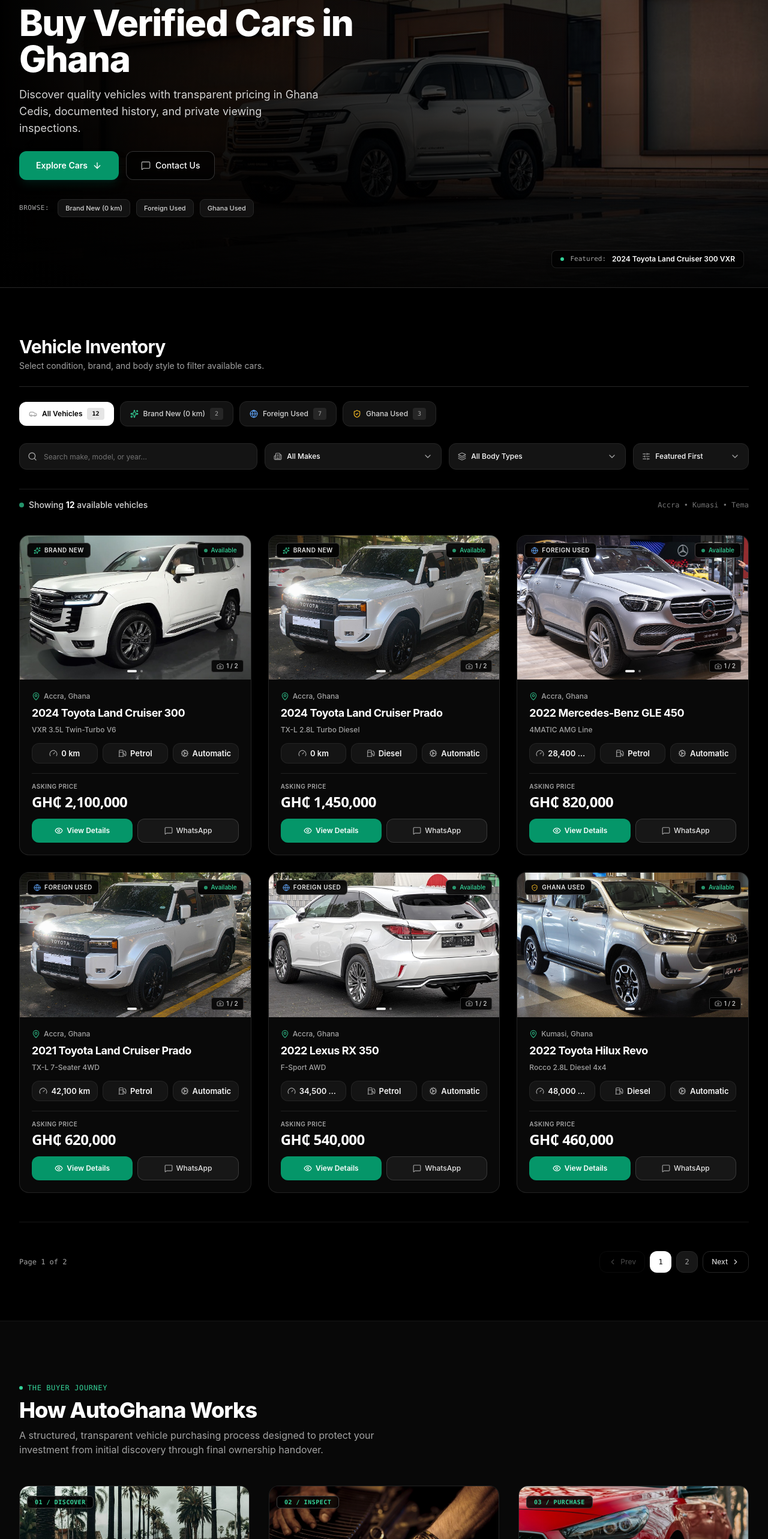
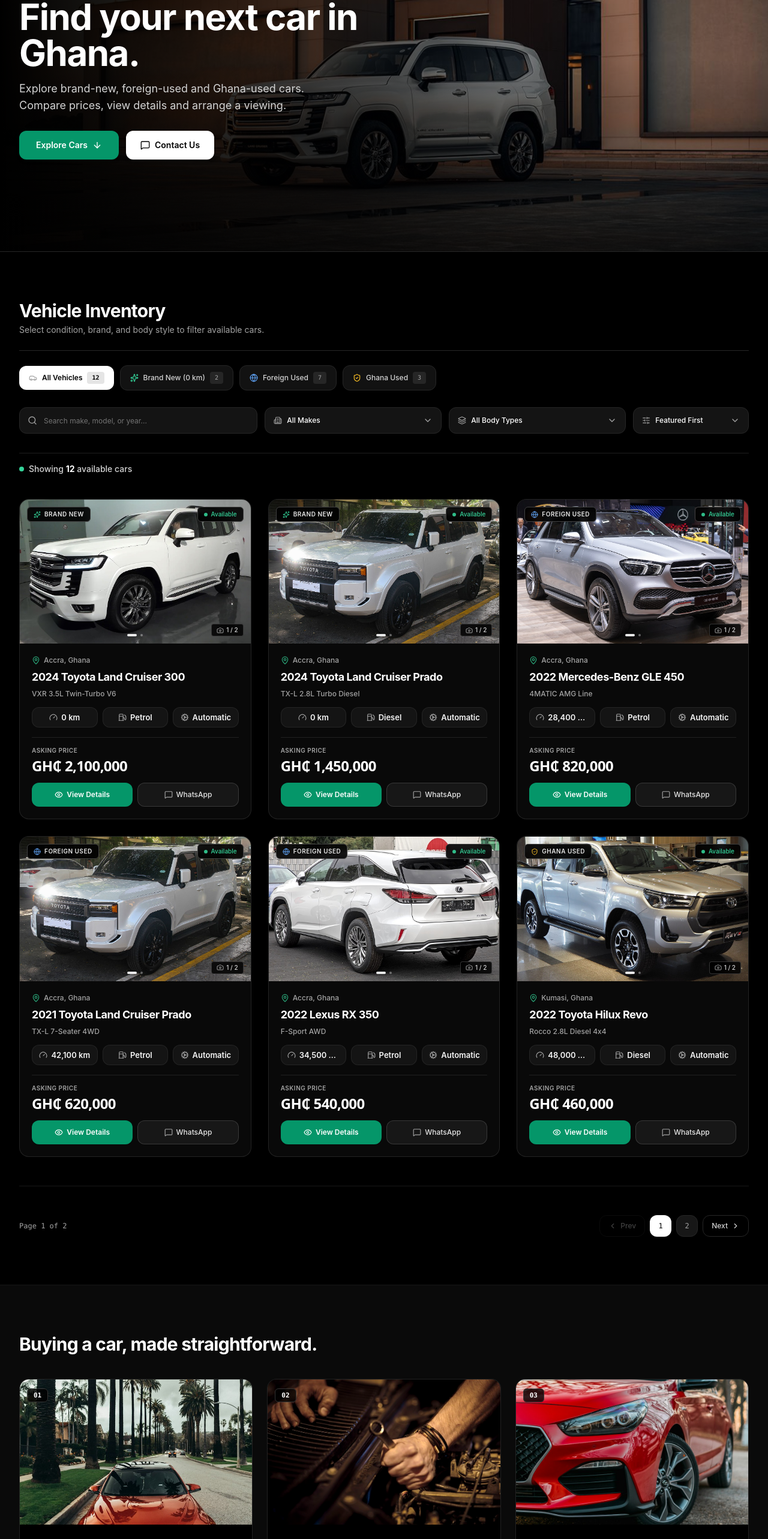
Before and after one commit to henryamos/car-sales, a Next.js app: page / in a window 1280 px wide. Shown: the part 220-2786 px from the top of the page at 60% size. Built offline with nearby package versions, Linux system fonts and the light colour scheme.

Commit message:
feat: simplify hero, conversational copy, and restrained editorial layout

```diff
--- a/src/components/hero/HeroSection.tsx
+++ b/src/components/hero/HeroSection.tsx
@@ -2,110 +2,63 @@
 
 import React from "react";
 import Image from "next/image";
-import Link from "next/link";
 import { ArrowDown, MessageSquare } from "lucide-react";
 
 const WHATSAPP_NUMBER = "233559888003";
 
 export function HeroSection() {
   return (
-    <section className="relative w-full min-h-[580px] sm:min-h-[640px] lg:min-h-[700px] flex items-center bg-black border-b border-neutral-800 overflow-hidden pt-16 pb-12 sm:pb-0">
-      {/* Full-Width Cinematic Automotive Background (Concept A) */}
+    <section className="relative w-full min-h-[520px] sm:min-h-[580px] lg:min-h-[640px] flex items-center bg-black border-b border-neutral-800 overflow-hidden pt-16">
+      {/* Full-Width Automotive Photography (Clean Lighting, High Vehicle Visibility) */}
       <div className="absolute inset-0 z-0 pointer-events-none">
         <Image
           src="/images/hero-cinematic.jpg"
-          alt="2024 Toyota Land Cruiser 300 VXR at AutoGhana"
+          alt="Featured automobile at AutoGhana"
           fill
           priority
           unoptimized
           sizes="100vw"
-          className="object-cover object-[72%_center] sm:object-[75%_center] lg:object-[80%_center]"
+          className="object-cover object-[70%_center] sm:object-[75%_center] lg:object-[78%_center]"
         />
 
-        {/* Cinematic Gradient Vignettes:
-            - Left: Deep, opaque negative space ensuring 100% typography contrast
-            - Right: Gradual transition revealing the full Land Cruiser 300
-            - Top & Bottom: Soft architectural vignettes to blend into navbar and inventory
-        */}
-        <div className="absolute inset-0 bg-gradient-to-r from-black via-black/90 via-40% to-transparent sm:via-black/80 sm:via-48% sm:to-black/20" />
-        <div className="absolute inset-0 bg-gradient-to-t from-black via-black/30 to-transparent opacity-90" />
-        <div className="absolute inset-0 bg-gradient-to-b from-black/70 via-transparent to-transparent opacity-80" />
+        {/* Clean directional gradient: dark negative space on the left, full vehicle impact on the right */}
+        <div className="absolute inset-0 bg-gradient-to-r from-black via-black/85 via-40% to-transparent sm:via-black/70 sm:via-45% to-transparent" />
+        <div className="absolute inset-0 bg-gradient-to-t from-black/70 via-transparent to-transparent" />
       </div>
 
-      {/* Main Content: Left-Aligned Editorial Hierarchy */}
+      {/* Main Content: Confident, Natural & Restrained */}
       <div className="relative z-10 w-full max-w-7xl mx-auto px-4 sm:px-6 lg:px-8 py-16 sm:py-20 lg:py-24">
-        <div className="max-w-xl lg:max-w-2xl flex flex-col items-start">
-          {/* 1. Small Brand Eyebrow */}
-          <div className="inline-flex items-center gap-2 px-3 py-1 rounded-full bg-emerald-500/10 border border-emerald-500/25 text-emerald-400 text-[11px] font-mono tracking-widest uppercase mb-5 backdrop-blur-sm">
-            <span className="w-1.5 h-1.5 rounded-full bg-emerald-400 animate-pulse" />
-            <span>PREMIUM AUTOMOTIVE MARKETPLACE</span>
-          </div>
-
-          {/* 2. Bold Cinematic Headline */}
-          <h1 className="text-4xl sm:text-5xl lg:text-6xl font-extrabold text-white tracking-tight leading-[1.08]">
-            Buy Verified Cars in Ghana
+        <div className="max-w-xl lg:max-w-2xl flex flex-col items-start gap-4">
+          <h1 className="text-4xl sm:text-5xl lg:text-6xl font-bold text-white tracking-tight leading-[1.1]">
+            Find your next car in Ghana.
           </h1>
 
-          {/* 3. Short Supporting Statement */}
-          <p className="text-sm sm:text-base lg:text-lg text-neutral-300 leading-relaxed font-normal mt-4 max-w-lg">
-            Discover quality vehicles with transparent pricing in Ghana Cedis, documented history, and private viewing inspections.
+          <p className="text-base sm:text-lg text-neutral-300 leading-relaxed font-normal max-w-lg">
+            Explore brand-new, foreign-used and Ghana-used cars. Compare prices, view details and arrange a viewing.
           </p>
 
-          {/* 4. Action Hierarchy: Green Primary CTA + Outlined Secondary */}
-          <div className="flex flex-col sm:flex-row items-stretch sm:items-center gap-3 pt-6 w-full sm:w-auto">
-            {/* Primary Action: Solid Green */}
+          <div className="flex flex-col sm:flex-row items-stretch sm:items-center gap-3 pt-3 w-full sm:w-auto">
+            {/* Primary Action: Green */}
             <a
               href="#inventory"
-              className="h-12 px-7 rounded-xl bg-emerald-600 hover:bg-emerald-500 text-white font-semibold text-xs sm:text-sm flex items-center justify-center gap-2 transition-colors shadow-lg shadow-emerald-950/50"
+              className="h-12 px-7 rounded-xl bg-emerald-600 hover:bg-emerald-500 text-white font-semibold text-xs sm:text-sm flex items-center justify-center gap-2 transition-colors shadow-md"
             >
               <span>Explore Cars</span>
               <ArrowDown className="w-4 h-4" />
             </a>
 
-            {/* Secondary Action: Outlined Dark */}
+            {/* Secondary Action: White High-Contrast */}
             <a
               href={`https://wa.me/${WHATSAPP_NUMBER}?text=Hello%20AutoGhana,%20inquiring%20about%20available%20cars.`}
               target="_blank"
               rel="noopener noreferrer"
-              className="h-12 px-6 rounded-xl bg-black/60 hover:bg-neutral-900 text-white font-medium text-xs sm:text-sm border border-neutral-700/80 hover:border-neutral-500 flex items-center justify-center gap-2 transition-colors backdrop-blur-sm"
+              className="h-12 px-6 rounded-xl bg-white hover:bg-neutral-100 text-black font-semibold text-xs sm:text-sm flex items-center justify-center gap-2 transition-colors shadow-md"
             >
-              <MessageSquare className="w-4 h-4 text-neutral-400" />
+              <MessageSquare className="w-4 h-4 text-black" />
               <span>Contact Us</span>
             </a>
           </div>
-
-          {/* 5. Quick Condition Links */}
-          <div className="pt-8 flex flex-wrap items-center gap-2 sm:gap-2.5 text-xs">
-            <span className="text-[11px] font-mono text-neutral-400 uppercase tracking-wider mr-1">
-              Browse:
-            </span>
-            <Link
-              href="/?condition=Brand+New#inventory"
-              className="px-3 py-1.5 rounded-lg bg-neutral-900/80 hover:bg-neutral-800 text-neutral-300 hover:text-white border border-neutral-800 hover:border-neutral-700 text-[11px] font-medium transition-colors backdrop-blur-sm"
-            >
-              Brand New (0 km)
-            </Link>
-            <Link
-              href="/?condition=Foreign+Used#inventory"
-              className="px-3 py-1.5 rounded-lg bg-neutral-900/80 hover:bg-neutral-800 text-neutral-300 hover:text-white border border-neutral-800 hover:border-neutral-700 text-[11px] font-medium transition-colors backdrop-blur-sm"
-            >
-              Foreign Used
-            </Link>
-            <Link
-              href="/?condition=Ghana+Used#inventory"
-              className="px-3 py-1.5 rounded-lg bg-neutral-900/80 hover:bg-neutral-800 text-neutral-300 hover:text-white border border-neutral-800 hover:border-neutral-700 text-[11px] font-medium transition-colors backdrop-blur-sm"
-            >
-              Ghana Used
-            </Link>
-          </div>
         </div>
-      </div>
-
-      {/* Minimal Editorial Vehicle Label (Bottom Right) */}
-      <div className="absolute bottom-6 right-6 lg:bottom-8 lg:right-10 z-10 pointer-events-none hidden sm:flex items-center gap-2.5 px-3.5 py-1.5 rounded-lg bg-black/70 border border-neutral-800/80 backdrop-blur-md shadow-lg">
-        <span className="w-1.5 h-1.5 rounded-full bg-emerald-400" />
-        <span className="text-[11px] font-mono text-neutral-400">Featured:</span>
-        <span className="text-xs font-semibold text-white">2024 Toyota Land Cruiser 300 VXR</span>
       </div>
     </section>
   );
--- a/src/components/layout/Footer.tsx
+++ b/src/components/layout/Footer.tsx
@@ -24,7 +24,7 @@ export function Footer() {
               </span>
             </Link>
             <p className="text-xs sm:text-sm text-neutral-400 leading-relaxed max-w-sm">
-              AutoGhana is Ghana&apos;s verified automotive marketplace, connecting car buyers with authentic Brand New, Foreign Used, and Ghana Used vehicles with zero phantom listings and direct Ghana Cedis pricing.
+              Discover brand-new, foreign-used and Ghana-used cars with clear prices in Ghana Cedis. Schedule a viewing or speak directly with our team.
             </p>
             <div className="pt-2">
               <a
@@ -34,7 +34,7 @@ export function Footer() {
                 className="inline-flex items-center gap-2 px-3.5 py-1.5 rounded-lg bg-emerald-950/40 border border-emerald-800/50 text-emerald-400 hover:text-emerald-300 text-xs font-medium transition-colors"
               >
                 <MessageSquare className="w-3.5 h-3.5" />
-                <span>Chat with our Accra Desk</span>
+                <span>Chat with our team</span>
               </a>
             </div>
           </div>
--- a/src/components/sections/AboutUs.tsx
+++ b/src/components/sections/AboutUs.tsx
@@ -2,115 +2,81 @@
 
 import React from "react";
 import Image from "next/image";
-import { CheckCircle2, ShieldCheck, ArrowRight } from "lucide-react";
+import { ArrowRight, Check } from "lucide-react";
 
 export function AboutUs() {
-  const pillars = [
+  const reasons = [
     {
-      title: "Clear vehicle information",
-      desc: "Authentic photographs of the exact vehicle in Ghana, matching mileage, documented VIN chassis references, and transparent specification sheets.",
+      title: "Clear vehicle details",
+      desc: "See the price, mileage, specifications and available photos before making an enquiry.",
     },
     {
-      title: "Transparent pricing in Ghana Cedis",
-      desc: "Direct, honest prices quoted openly in GH₵ with zero hidden exchange-rate volatility or speculative middleman inflation.",
+      title: "Prices in Ghana Cedis",
+      desc: "Browse vehicles with prices displayed in GH₵.",
     },
     {
-      title: "Convenient viewing enquiries",
-      desc: "Private scheduled viewings at verified hubs in Accra and Kumasi. We actively encourage computer diagnostics and independent mechanic assessments.",
-    },
-    {
-      title: "Complete documentation standards",
-      desc: "Verified DVLA registration compliance, authentic customs duty clearance receipts, and legally backed title transfer documentation.",
+      title: "Arrange a viewing",
+      desc: "Speak with our team and schedule a time to see a vehicle in person.",
     },
   ];
 
   return (
-    <section id="about" className="w-full bg-black py-20 sm:py-24 border-b border-neutral-900 overflow-hidden">
+    <section id="about" className="w-full bg-black py-16 sm:py-20 border-b border-neutral-900">
       <div className="max-w-7xl mx-auto px-4 sm:px-6 lg:px-8">
-        <div className="grid grid-cols-1 lg:grid-cols-12 gap-12 lg:gap-16 items-center">
-          {/* Left: Atmospheric Photography Showcase */}
-          <div className="lg:col-span-6 relative">
-            {/* Ambient Backlight */}
-            <div className="absolute -inset-4 bg-emerald-950/20 rounded-3xl blur-2xl pointer-events-none" />
-
-            <div className="relative aspect-[4/3] sm:aspect-[16/11] rounded-3xl overflow-hidden border border-neutral-800 shadow-2xl bg-neutral-900 group">
+        <div className="grid grid-cols-1 lg:grid-cols-12 gap-10 lg:gap-14 items-center">
+          {/* Showroom Image */}
+          <div className="lg:col-span-6">
+            <div className="relative aspect-[4/3] sm:aspect-[16/11] rounded-2xl overflow-hidden border border-neutral-800 bg-neutral-900">
               <Image
                 src="/images/editorial/why-autoghana.jpg"
-                alt="AutoGhana Dealership Showroom Experience"
+                alt="AutoGhana dealership showroom"
                 fill
                 unoptimized
                 sizes="(max-width: 1024px) 100vw, 50vw"
-                className="object-cover object-center group-hover:scale-105 transition-transform duration-700 ease-out"
+                className="object-cover object-center"
               />
-              <div className="absolute inset-0 bg-gradient-to-t from-black via-black/20 to-transparent opacity-70" />
-
-              {/* Floating Trust Badge */}
-              <div className="absolute bottom-4 left-4 right-4 sm:bottom-6 sm:left-6 sm:right-6 z-10">
-                <div className="p-4 rounded-2xl bg-black/85 border border-neutral-700/80 backdrop-blur-md shadow-xl flex items-center justify-between gap-4">
-                  <div className="flex items-center gap-3">
-                    <div className="p-2.5 rounded-xl bg-emerald-500/10 border border-emerald-500/20 text-emerald-400 shrink-0">
-                      <ShieldCheck className="w-5 h-5" />
-                    </div>
-                    <div>
-                      <h4 className="text-xs sm:text-sm font-bold text-white">
-                        Verified On-The-Ground Inventory
-                      </h4>
-                      <p className="text-[11px] text-neutral-400">
-                        Physical presence in Accra &bull; Transparent inspection process
-                      </p>
-                    </div>
-                  </div>
-                </div>
-              </div>
             </div>
           </div>
 
-          {/* Right: Editorial Narrative & Pillars */}
+          {/* 3 Natural, Practical Points */}
           <div className="lg:col-span-6 flex flex-col items-start gap-6">
             <div>
-              <span className="text-xs font-mono uppercase tracking-widest text-emerald-400 font-semibold">
-                WHY AUTOGHANA
-              </span>
-              <h2 className="text-3xl sm:text-4xl font-extrabold text-white tracking-tight leading-tight mt-2">
-                A more confident way to buy your next car.
+              <h2 className="text-2xl sm:text-3xl font-bold text-white tracking-tight">
+                Why AutoGhana
               </h2>
-              <p className="text-sm sm:text-base text-neutral-300 leading-relaxed font-normal mt-3.5">
-                We believe buying a car should begin with clear information, honest communication, and a straightforward customer experience. AutoGhana eliminates phantom listings and speculative middleman markups.
+              <p className="text-xs sm:text-sm text-neutral-400 mt-2 leading-relaxed">
+                We make finding and buying cars straightforward with upfront details, local pricing and direct support.
               </p>
             </div>
 
-            {/* Value Points List */}
-            <div className="flex flex-col gap-4 w-full pt-2">
-              {pillars.map((pillar, idx) => (
+            <div className="flex flex-col gap-4 w-full">
+              {reasons.map((item, idx) => (
                 <div
                   key={idx}
-                  className="p-4 rounded-xl bg-neutral-950 border border-neutral-800/80 hover:border-neutral-700 transition-colors flex items-start gap-3.5"
+                  className="p-4 rounded-xl bg-neutral-950 border border-neutral-800/80 flex items-start gap-3.5"
                 >
                   <div className="p-1 rounded-full bg-emerald-500/10 text-emerald-400 mt-0.5 shrink-0">
-                    <CheckCircle2 className="w-4 h-4" />
+                    <Check className="w-4 h-4" />
                   </div>
                   <div>
-                    <h3 className="text-sm font-bold text-white tracking-tight">
-                      {pillar.title}
+                    <h3 className="text-sm font-semibold text-white tracking-tight">
+                      {item.title}
                     </h3>
                     <p className="text-xs text-neutral-400 leading-relaxed mt-1">
-                      {pillar.desc}
+                      {item.desc}
                     </p>
                   </div>
                 </div>
               ))}
             </div>
 
-            {/* Quick Link */}
-            <div className="pt-2">
             <a
               href="#inventory"
               className="inline-flex items-center gap-2 text-xs font-semibold text-emerald-400 hover:text-emerald-300 transition-colors"
             >
-                <span>Browse our verified cars</span>
+              <span>Explore available cars</span>
               <ArrowRight className="w-3.5 h-3.5" />
             </a>
-            </div>
           </div>
         </div>
       </div>
--- a/src/components/sections/FeaturedInventory.tsx
+++ b/src/components/sections/FeaturedInventory.tsx
@@ -299,9 +299,9 @@ function InventoryContent() {
       {/* Results Count & Inventory Status Bar with Generous Separation */}
       <div className="mt-6 mb-8 pt-4 pb-2 border-t border-neutral-800/80 flex flex-col sm:flex-row sm:items-center justify-between gap-3 text-xs">
         <div className="flex items-center gap-2">
-          <span className="w-2 h-2 rounded-full bg-emerald-400 animate-pulse" />
+          <span className="w-2 h-2 rounded-full bg-emerald-400" />
           <span className="text-neutral-300 font-medium text-xs sm:text-sm">
-            Showing <strong className="text-white font-bold">{filteredCars.length}</strong> available vehicle{filteredCars.length === 1 ? "" : "s"}
+            Showing <strong className="text-white font-bold">{filteredCars.length}</strong> available car{filteredCars.length === 1 ? "" : "s"}
             {hasActiveFilters && (
               <span className="text-neutral-400 font-normal ml-1.5">
                 (filtered from {CARS_DATA.length} total)
@@ -310,10 +310,6 @@ function InventoryContent() {
           </span>
         </div>
 
-        <div className="flex items-center gap-3 text-xs text-neutral-400">
-          <span className="hidden sm:inline-block text-neutral-500 font-mono">
-            Accra &bull; Kumasi &bull; Tema
-          </span>
         {hasActiveFilters && (
           <button
             type="button"
@@ -324,7 +320,6 @@ function InventoryContent() {
             <span>Reset All Filters</span>
           </button>
         )}
-        </div>
       </div>
 
       {/* Inventory Cars Grid with Elevated Separation */}
--- a/src/components/sections/HowItWorks.tsx
+++ b/src/components/sections/HowItWorks.tsx
@@ -2,106 +2,66 @@
 
 import React from "react";
 import Image from "next/image";
-import { Search, ShieldCheck, KeyRound, CheckCircle2 } from "lucide-react";
 
 export function HowItWorks() {
   const steps = [
     {
       num: "01",
-      tag: "DISCOVER",
-      title: "Discover Verified Cars",
-      desc: "Explore authentic showroom inventory with genuine photographs of the actual automobile, exact mileage, and transparent Ghana Cedis (GH₵) asking prices.",
+      title: "Find Your Car",
+      desc: "Browse available vehicles and compare their prices, features and condition.",
       image: "/images/editorial/step-discover.jpg",
-      highlight: "Authentic Photography • No Phantom Listings",
-      icon: <Search className="w-4 h-4 text-emerald-400" />,
     },
     {
       num: "02",
-      tag: "INSPECT",
-      title: "Physical Diagnostic Inspection",
-      desc: "Arrange a private viewing at verified locations across Accra and Kumasi. Bring your trusted mechanic for complete computer diagnostics and road testing.",
+      title: "Book a Viewing",
+      desc: "Contact our team to arrange a viewing and inspect the vehicle before making a decision.",
       image: "/images/editorial/step-inspect.jpg",
-      highlight: "Accra & Kumasi Viewings • Diagnostics Welcome",
-      icon: <ShieldCheck className="w-4 h-4 text-emerald-400" />,
     },
     {
       num: "03",
-      tag: "PURCHASE",
-      title: "Secure Purchase & Handover",
-      desc: "Complete direct transaction with verified DVLA registration papers, customs clearance documentation, and lawful ownership transfer.",
+      title: "Make It Yours",
+      desc: "Confirm the vehicle details, agree on the purchase and complete the necessary paperwork.",
       image: "/images/editorial/step-purchase.jpg",
-      highlight: "DVLA Verified • Customs Clearance In Hand",
-      icon: <KeyRound className="w-4 h-4 text-emerald-400" />,
     },
   ];
 
   return (
-    <section id="how-it-works" className="w-full bg-neutral-950/80 border-t border-b border-neutral-900 py-20 sm:py-24">
+    <section id="how-it-works" className="w-full bg-neutral-950 border-t border-b border-neutral-900 py-16 sm:py-20">
       <div className="max-w-7xl mx-auto px-4 sm:px-6 lg:px-8">
-        {/* Section Header */}
-        <div className="max-w-2xl">
-          <div className="inline-flex items-center gap-2 text-xs font-mono uppercase tracking-wider text-emerald-400">
-            <span className="w-1.5 h-1.5 rounded-full bg-emerald-400" />
-            <span>The Buyer Journey</span>
-          </div>
-          <h2 className="text-3xl sm:text-4xl font-extrabold text-white tracking-tight mt-2">
-            How AutoGhana Works
-          </h2>
-          <p className="text-sm sm:text-base text-neutral-400 mt-2.5 leading-relaxed font-normal">
-            A structured, transparent vehicle purchasing process designed to protect your investment from initial discovery through final ownership handover.
-          </p>
-        </div>
+        <h2 className="text-2xl sm:text-3xl font-bold text-white tracking-tight">
+          Buying a car, made straightforward.
+        </h2>
 
-        {/* 3 Editorial Story Cards with Authentic Photography */}
-        <div className="grid grid-cols-1 md:grid-cols-3 gap-8 pt-12">
+        <div className="grid grid-cols-1 md:grid-cols-3 gap-6 pt-8 sm:pt-10">
           {steps.map((step) => (
             <div
               key={step.num}
-              className="group rounded-2xl bg-black border border-neutral-800/90 hover:border-neutral-700 transition-all duration-300 overflow-hidden flex flex-col justify-between"
+              className="rounded-2xl bg-black border border-neutral-800/90 overflow-hidden flex flex-col justify-between"
             >
               <div>
-                {/* Photographic Stage */}
                 <div className="relative aspect-[16/10] w-full bg-neutral-900 overflow-hidden">
                   <Image
                     src={step.image}
                     alt={step.title}
                     fill
                     unoptimized
-                    className="object-cover object-center group-hover:scale-105 transition-transform duration-500 ease-out"
+                    className="object-cover object-center"
                     sizes="(max-width: 768px) 100vw, 33vw"
                   />
-                  <div className="absolute inset-0 bg-gradient-to-t from-black via-black/30 to-transparent opacity-80" />
-
-                  {/* Step Pill */}
                   <div className="absolute top-3 left-3 z-10">
-                    <span className="px-3 py-1 rounded-md bg-black/85 border border-neutral-700 text-[10px] font-mono font-semibold uppercase tracking-wider text-emerald-400 backdrop-blur-md shadow-sm">
-                      {step.num} / {step.tag}
+                    <span className="px-2.5 py-1 rounded-md bg-black/80 border border-neutral-700/80 text-[11px] font-mono font-semibold text-white backdrop-blur-sm">
+                      {step.num}
                     </span>
                   </div>
                 </div>
 
-                {/* Narrative Content */}
-                <div className="p-6">
-                  <div className="flex items-center gap-2 mb-2.5">
-                    <div className="p-1.5 rounded-lg bg-neutral-900 border border-neutral-800">
-                      {step.icon}
-                    </div>
-                    <h3 className="text-lg font-bold text-white tracking-tight">
-                      {step.title}
-                    </h3>
-                  </div>
-
-                  <p className="text-xs sm:text-sm text-neutral-400 leading-relaxed font-normal">
+                <div className="p-5 sm:p-6">
+                  <h3 className="text-base sm:text-lg font-bold text-white tracking-tight">
+                    {step.title}
+                  </h3>
+                  <p className="text-xs sm:text-sm text-neutral-400 leading-relaxed mt-2 font-normal">
                     {step.desc}
                   </p>
-                </div>
-              </div>
-
-              {/* Bottom Trust Highlight */}
-              <div className="px-6 pb-6 pt-2 border-t border-neutral-900/80">
-                <div className="flex items-center gap-1.5 text-xs text-neutral-300 font-medium">
-                  <CheckCircle2 className="w-3.5 h-3.5 text-emerald-400 shrink-0" />
-                  <span className="text-[11px] sm:text-xs text-neutral-300">{step.highlight}</span>
                 </div>
               </div>
             </div>
```
Also changed, not shown: src/components/sections/FinalCTA.tsx (+32 -48 lines). Lines whose indentation alone changed are shown as unchanged.
